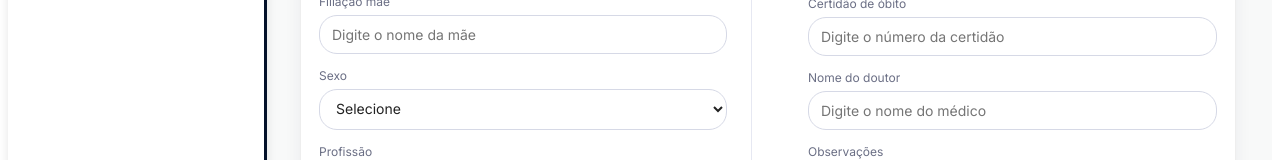
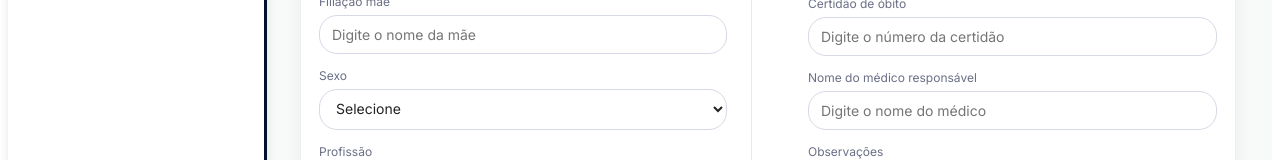
Before and after one commit to ramonlopes23/fatec-lab-sgc-front-end, a React (Vite) app in the folder front-cemiterio/: page /cadastros in a window 1280 px wide. Shown: the part 537-697 px from the top of the page. Built offline with nearby package versions, Linux system fonts and the light colour scheme.

Commit message:
nome-medico

```diff
--- a/front-cemiterio/src/pages/Cadastros/index.jsx
+++ b/front-cemiterio/src/pages/Cadastros/index.jsx
@@ -147,7 +147,7 @@ export default function Cadastros() {
                             </Field>
 
                             <Field>
-                                <label>Nome do doutor</label>
+                                <label>Nome do médico responsável</label>
                                 <Input name="nome_doutor" value={form.nome_doutor} onChange={handleChange} placeholder="Digite o nome do médico" />
                             </Field>
 
```
